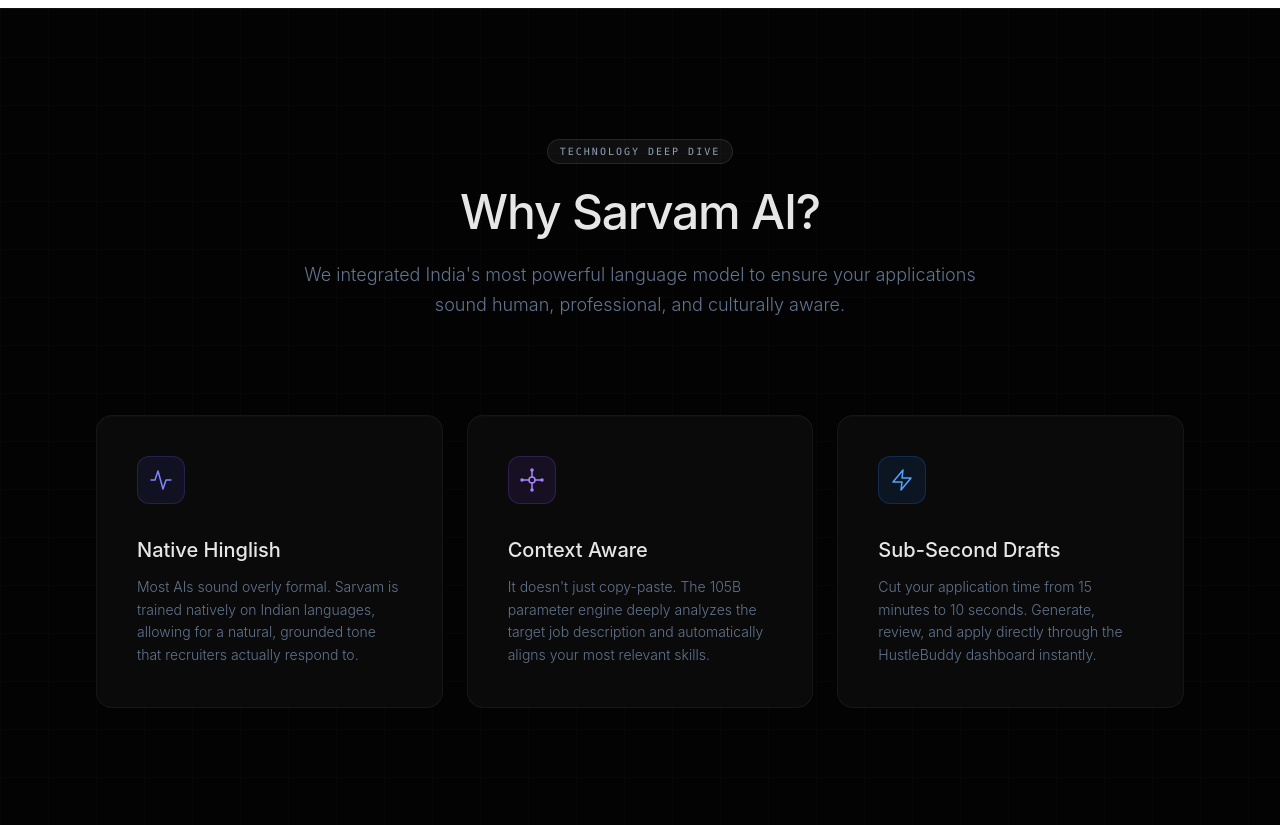
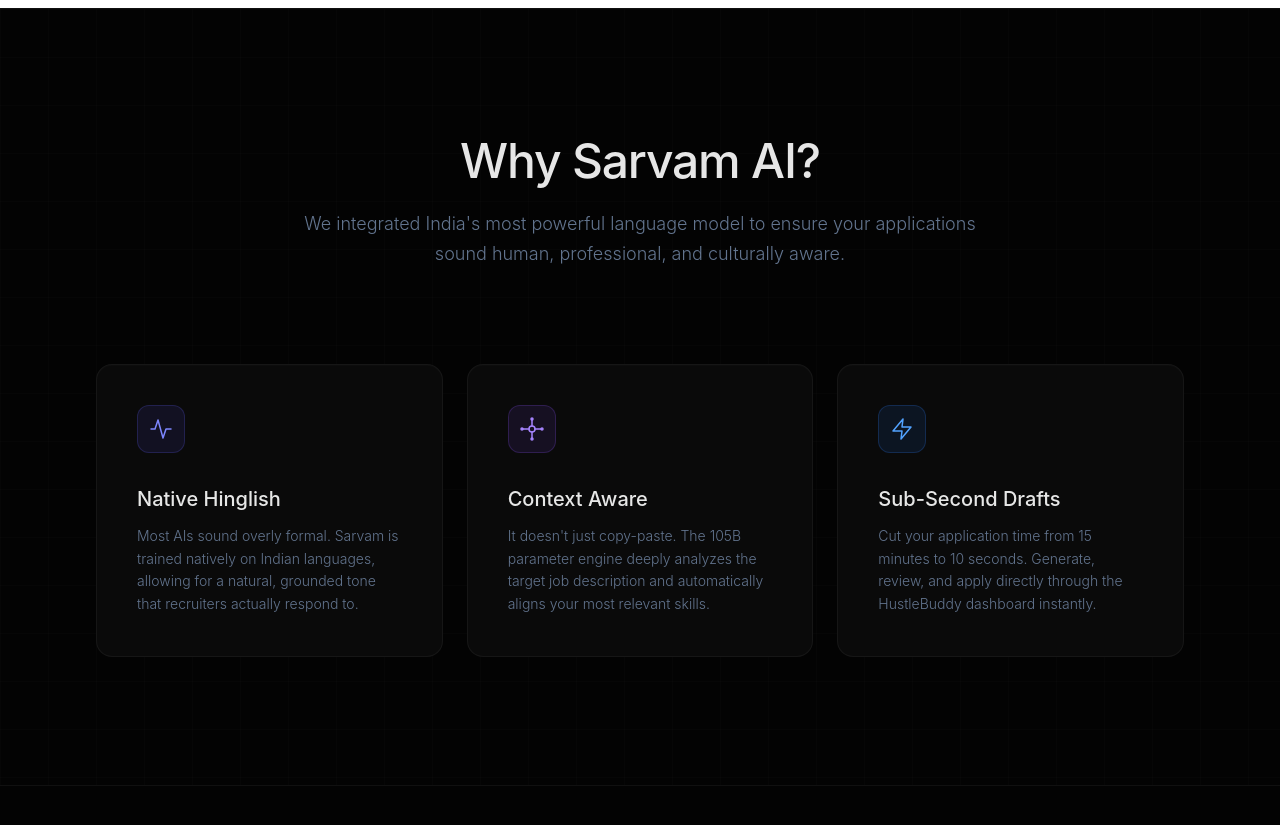
Before and after one commit to AshutoshThings/hustlebuddy_prototype, a React (Vite) app in the folder frontend/: page / in a window 1280 px wide. Shown: the part 2680-3505 px from the top of the page. Built offline with nearby package versions, Linux system fonts and the light colour scheme.

Commit message:
remove deep dive text

```diff
--- a/frontend/src/pages/Landing.tsx
+++ b/frontend/src/pages/Landing.tsx
@@ -228,9 +228,6 @@ export default function Landing() {
 
         <div className="max-w-[1600px] mx-auto relative z-10">
           <FadeIn className="text-center mb-24">
-            <span className="px-3 py-1 rounded-full border border-white/10 bg-white/5 text-[10px] font-mono tracking-[0.2em] uppercase text-slate-400 mb-6 inline-block">
-              Technology Deep Dive
-            </span>
             <h2 className="text-4xl md:text-5xl font-medium tracking-tight text-white/90">Why Sarvam AI?</h2>
             <p className="text-slate-500 mt-6 text-lg max-w-2xl mx-auto font-light leading-relaxed">We integrated India's most powerful language model to ensure your applications sound human, professional, and culturally aware.</p>
           </FadeIn>
```
